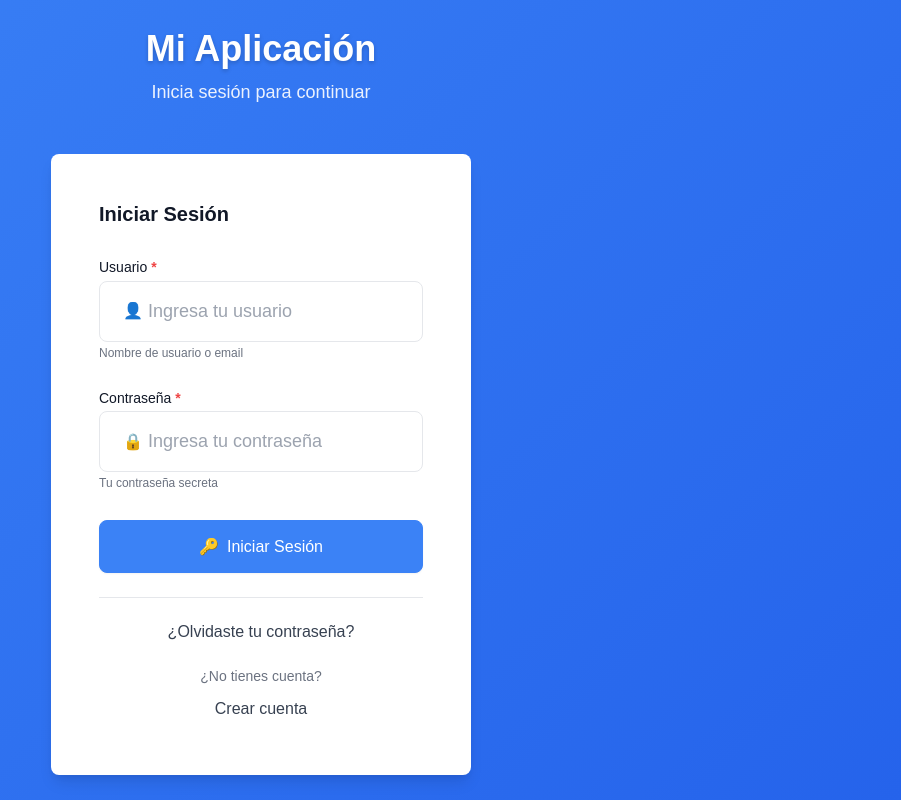
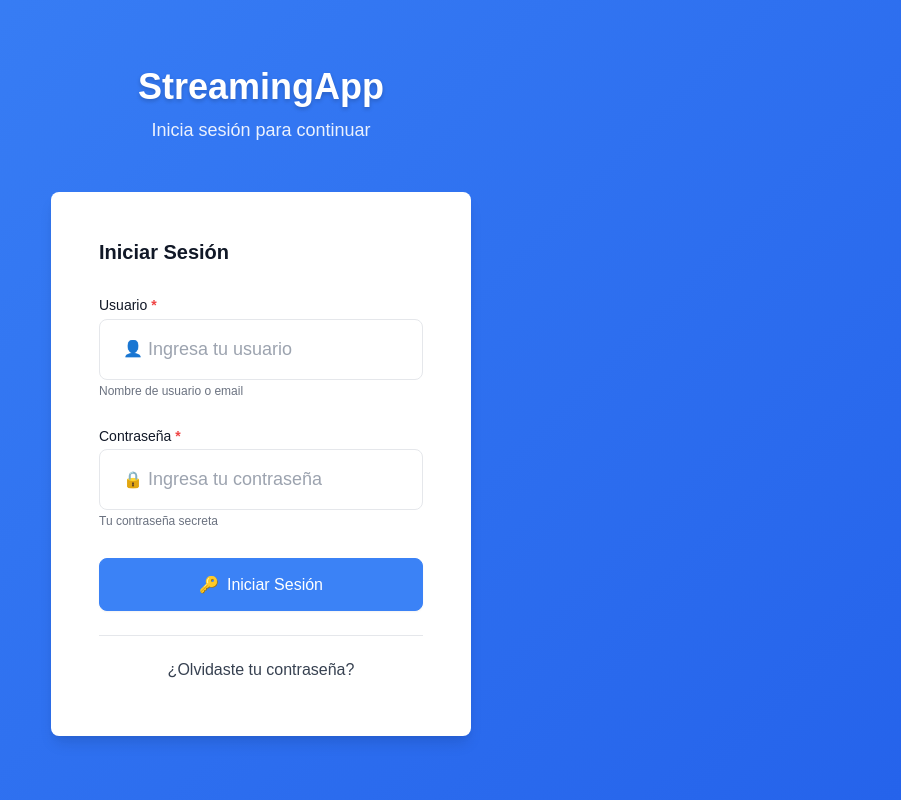
Before and after one commit to KikeTorillo/streamingAppFront, a React (Vite) app: page /login in a window 1280 px wide. Shown: the whole page, without its empty margins (379-1280 px from the left). Built offline with nearby package versions, Linux system fonts and the light colour scheme; what video.js would draw is missing.

Commit message:
modificacion

```diff
--- a/src/Pages/LoginRegister/LoginRegister.jsx
+++ b/src/Pages/Login/Login.jsx
@@ -10,9 +10,9 @@ import { recoveryService } from "../../services/Auth/recoveryService";
 
 // Componente LoginCard del sistema de diseño
 import { LoginCard } from "../../components/organism/LoginCard/LoginCard";
-import './LoginRegister.css';
+import './Login.css';
 
-function LoginRegister() {
+function Login() {
   // Estados de la UI
   const [error, setError] = useState(null); // Mensajes de error
   const [isLoading, setIsLoading] = useState(false); // Estado de carga unificado
@@ -80,27 +80,12 @@ function LoginRegister() {
     }
   };
 
-  /**
-   * Maneja el click en "Crear cuenta"
-   * Redirige a una página de registro (por implementar)
-   */
-  const handleRegisterClick = () => {
-    // Opción 1: Navegar a página de registro separada
-    // navigate('/register');
-
-    // Opción 2: Mostrar modal de registro
-    // setShowRegisterModal(true);
-
-    // Opción 3: Placeholder por ahora
-    alert('Función de registro por implementar');
-  };
-
   return (
     <div className="login-register-container">
       <div className="login-register-content">
         {/* Header opcional con título de la app */}
         <div className="login-register-header">
-          <h1 className="app-title">Mi Aplicación</h1>
+          <h1 className="app-title">StreamingApp</h1>
           <p className="app-subtitle">Inicia sesión para continuar</p>
         </div>
 
@@ -108,10 +93,8 @@ function LoginRegister() {
         <LoginCard
           onSubmit={handleLoginSubmit}
           onForgotPassword={handleForgotPassword}
-          onRegisterClick={handleRegisterClick}
           loading={isLoading}
           error={error}
-          showRegisterLink={true}
           size="lg"
           rounded="lg"
         />
@@ -120,4 +103,4 @@ function LoginRegister() {
   );
 }
 
-export { LoginRegister };
+export { Login };
```
Also changed, not shown: src/app/App.jsx (+3 -13 lines), src/Pages/Login/Login.css (renamed from src/Pages/LoginRegister/LoginRegister.css).
